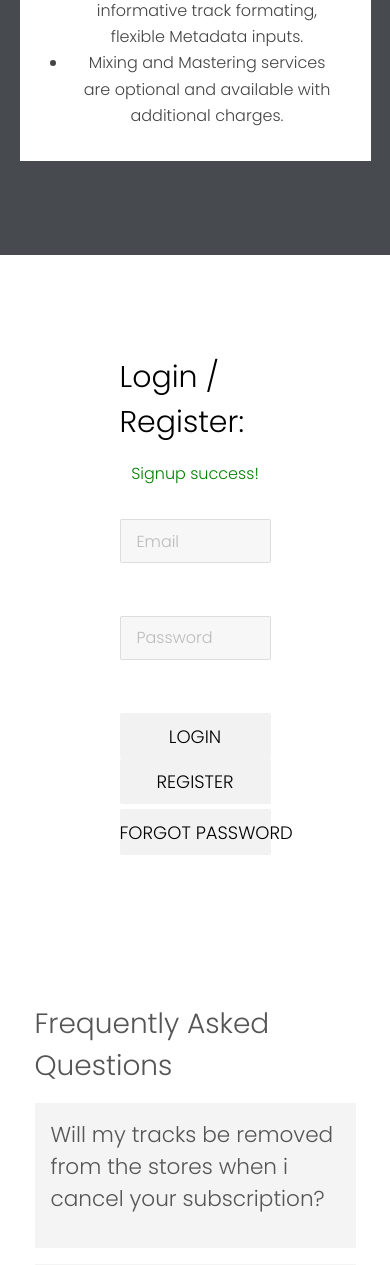
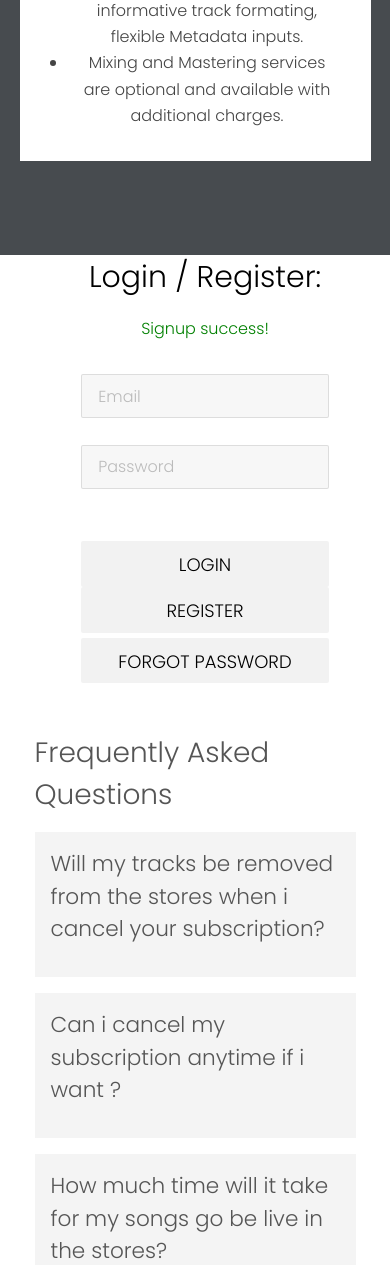
Before and after one commit to noobmasterbala/musitonic, a PHP site: page /?signup=success in a window 390 px wide. Shown: the part 4168-5433 px from the top of the page. Run offline with PHP 8.4, Linux system fonts and the light colour scheme.

Commit message:
mobile support

```diff
--- a/Package.php
+++ b/Package.php
@@ -29,7 +29,7 @@ session_start();
 
 		<!-- Header -->
 			<header id="header">
-				<div class="logo"><a href="index.html"><img src="images/logo.png" height="50" width="50"></a></div>
+				<div class="logo"><a href="index.php"><img src="images/logo.png" height="50" width="50"></a></div>
 				<a href="#menu">Menu</a>
 			</header>
 
--- a/index.php
+++ b/index.php
@@ -225,7 +225,7 @@ An absolute solution for independent artists, songwriters and Musicians.</p>
 				</div>
 			</section> -->
 			<section>
-			<div class="container align-center" style="padding: 100px 100px;">
+			<div class="container align-center row justify-content-center" style="margin: auto auto;">
             <h1 style="color:black !important;text-align:left !important;font-size:30px;">Login / Register:</h1>
 			<?php
                 if(!isset($_SESSION['userid'])){
@@ -250,8 +250,8 @@ An absolute solution for independent artists, songwriters and Musicians.</p>
 					  }
 
 
-                echo ' <form id="login_form" action="assets/includes/login.inc.php" method="post">
-					<input type="email" name="mailuid" id="email" placeholder="Email" required><br><br>
+                echo ' <form id="login_form" class="col-10" action="assets/includes/login.inc.php" method="post">
+					<input type="email" name="mailuid" id="email" placeholder="Email" required><br>
 					<input type="password" name="pwd" id="password" placeholder="Password" required><br><br>
                     <button type="submit" name="login-submit" class="button">Login</button>
                     <a href="assets/php/register.php" class="button">Register</a>
```
